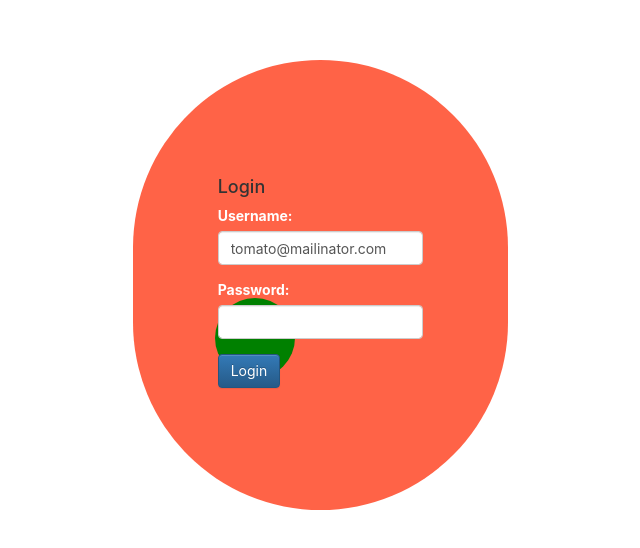
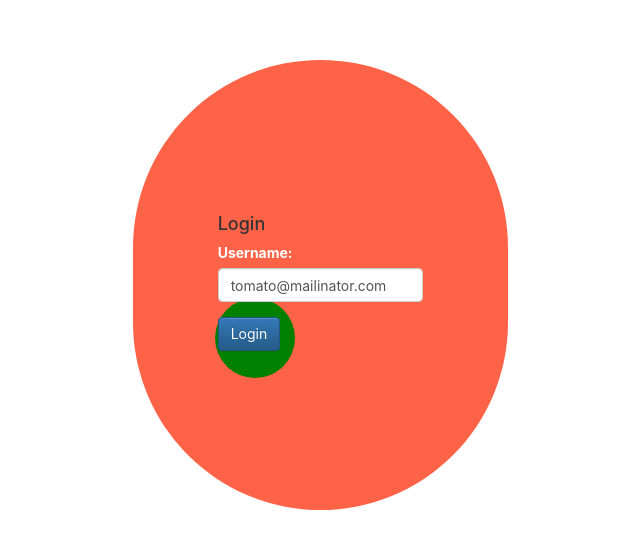
Before and after one commit to domhanak/tomato-chat, a React app: page /logout in a window 1280 px wide. Shown: the part 140-688 px from the top of the page, without its empty margins (324-964 px from the left). Built offline with nearby package versions, Linux system fonts and the light colour scheme.

Commit message:
password removed

```diff
--- a/src/components/login/LoginForm.tsx
+++ b/src/components/login/LoginForm.tsx
@@ -18,18 +18,12 @@ type IProps = ILoginFormOwnProps & ILoginFormDispatchProps;
 
 interface ILoginState {
     readonly username: string;
-    readonly password: string;
 }
 
 export class LoginForm extends React.Component<IProps, ILoginState> {
     handleLoginChange = (event: any) => {
         event.persist();
         this.setState(() => ({ username: event.target.value }));
-    };
-
-    handlePasswordChange = (event: any) => {
-        event.persist();
-        this.setState(() => ({ password: event.target.value }));
     };
 
     handleSubmit = (event: any) => {
@@ -41,7 +35,7 @@ export class LoginForm extends React.Component<IProps, ILoginState> {
 
         this.props.onUserAuthentication(this.state.username);
 
-        this.setState(_ => ({ username: '', password: '' }));
+        this.setState(_ => ({ username: '' }));
     };
 
     constructor(props: IProps) {
@@ -49,7 +43,6 @@ export class LoginForm extends React.Component<IProps, ILoginState> {
 
         this.state = {
             username: 'tomato@mailinator.com',
-            password: '',
         };
     }
 
@@ -73,17 +66,6 @@ export class LoginForm extends React.Component<IProps, ILoginState> {
                                className="form-control" />
                     </div>
                     <div className="form-group">
-                        <label placeholder="Password"
-                               className="text-white"> Password: </label>
-                        <br/>
-                        <input type="password"
-                               name="password"
-                               id="password"
-                               value={this.state.password}
-                               onChange={this.handlePasswordChange}
-                               className="form-control" />
-                    </div>
-                    <div className="form-group">
                         <input type="submit"
                                name="login"
                                className="btn btn-primary"
```
